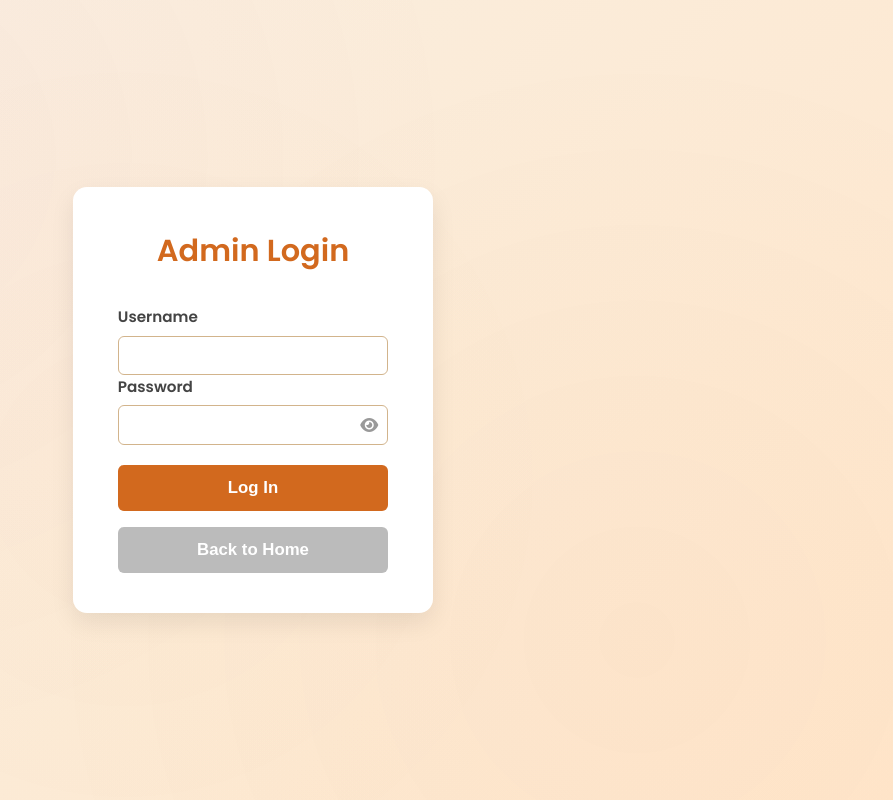
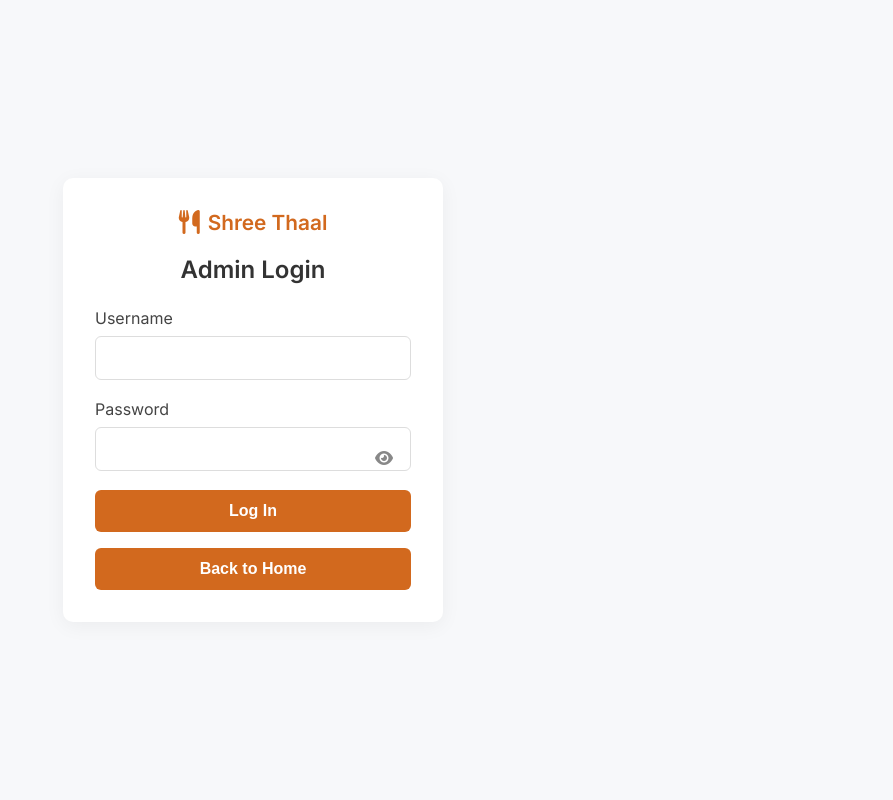
Before and after one commit to VinayakKhandelwal07/Shree_Thaal, a FastAPI app: page /admin/login in a window 1280 px wide. Shown: the whole page, without its empty margins (387-1280 px from the left). Run offline with FastAPI, Linux system fonts and the light colour scheme; parts of the project's set-up code (start-up, migrations or seed data) failed here and were passed over.

Commit message:
Update admin_login.html

```diff
--- a/frontend/templates/admin_login.html
+++ b/frontend/templates/admin_login.html
@@ -5,55 +5,77 @@
   <meta name="viewport" content="width=device-width, initial-scale=1" />
   <title>Admin Login - Shree Thaal</title>
 
-  <!-- Fonts & Icons -->
-  <link href="https://fonts.googleapis.com/css2?family=Poppins:wght@400;600&display=swap" rel="stylesheet" />
-  <link rel="stylesheet" href="/static/styles.css" />
+   <!-- Fonts & Icons -->
+  <link href="https://fonts.googleapis.com/css2?family=Inter:wght@400;600&display=swap" rel="stylesheet" />
   <link rel="stylesheet" href="https://cdnjs.cloudflare.com/ajax/libs/font-awesome/6.5.0/css/all.min.css" integrity="sha512-F1qwZTJpuVxBCLYxAjUZwHv+grYkXX2eIcxv7p7eb2cFi0M+X+9ozk3dcmiVxybOE4ynI+5ZLx5jvEYfN2xApQ==" crossorigin="anonymous" referrerpolicy="no-referrer" />
 
   <style>
+    * {
+      box-sizing: border-box;
+    }
+
     body {
+      margin: 0;
+      padding: 0;
+      font-family: 'Inter', sans-serif;
+      background-color: #f7f8fa;
       display: flex;
       justify-content: center;
       align-items: center;
       height: 100vh;
-      background: linear-gradient(135deg, #f8f0e3, #ffe6cc);
-      font-family: 'Poppins', sans-serif;
-      margin: 0;
     }
 
     .login-container {
-      background: #fff;
-      padding: 2.5rem 2.8rem;
-      border-radius: 14px;
-      box-shadow: 0 10px 25px rgba(0, 0, 0, 0.08);
-      width: 360px;
-      max-width: 90%;
-      text-align: center;
+      background-color: #ffffff;
+      padding: 2rem;
+      border-radius: 10px;
+      box-shadow: 0 4px 20px rgba(0, 0, 0, 0.05);
+      width: 100%;
+      max-width: 380px;
     }
 
-    h2 {
+    .brand {
+      display: flex;
+      align-items: center;
+      justify-content: center;
+      margin-bottom: 1.2rem;
+    }
+
+    .brand i {
+      font-size: 1.5rem;
       color: #d2691e;
-      font-size: 1.9rem;
-      margin-bottom: 1.8rem;
+      margin-right: 0.5rem;
+    }
+
+    .brand span {
+      font-size: 1.3rem;
+      font-weight: 600;
+      color: #d2691e;
+    }
+
+    .login-container h2 {
+      text-align: center;
+      margin-bottom: 1.5rem;
+      font-weight: 600;
+      color: #333;
     }
 
     label {
       display: block;
-      text-align: left;
-      margin-bottom: 0.4rem;
-      font-weight: 600;
+      margin-bottom: 0.5rem;
+      font-weight: 500;
       color: #444;
-      font-size: 0.95rem;
     }
 
     input[type="text"],
-    .password-wrapper input[type="password"] {
+    input[type="password"] {
       width: 100%;
-      padding: 0.6rem 2.5rem 0.6rem 0.75rem;
-      border: 1.5px solid #d2b48c;
+      padding: 0.75rem;
+      margin-bottom: 1.2rem;
+      border: 1px solid #ddd;
       border-radius: 6px;
       font-size: 1rem;
-      box-sizing: border-box;
+      transition: border-color 0.3s ease;
     }
 
     input:focus {
@@ -63,61 +85,66 @@
 
     .password-wrapper {
       position: relative;
-      margin-bottom: 1.3rem;
     }
 
-    .password-wrapper i {
+    .toggle-password {
       position: absolute;
-      right: 10px;
+      right: 12px;
       top: 50%;
       transform: translateY(-50%);
-      color: #999;
+      background: none;
+      border: none;
+      color: #888;
+      font-size: 1rem;
       cursor: pointer;
-      transition: color 0.3s;
     }
 
-    .password-wrapper i:hover {
+    .toggle-password:hover {
       color: #d2691e;
-    }
-
-    button {
-      width: 100%;
-      background-color: #d2691e;
-      border: none;
-      padding: 0.8rem;
-      color: white;
-      font-weight: 600;
-      font-size: 1.05rem;
-      border-radius: 6px;
-      cursor: pointer;
-      transition: background-color 0.3s ease, transform 0.2s;
-    }
-
-    button:hover {
-      background-color: #b35400;
-      transform: translateY(-1px);
-    }
-
-    .back-button {
-      background-color: #bbb;
-      margin-top: 1rem;
-    }
-
-    .back-button:hover {
-      background-color: #999;
     }
 
     .error-msg {
       color: #e63946;
       font-size: 0.9rem;
+      text-align: center;
       margin-bottom: 1rem;
-      text-align: center;
-      font-weight: 500;
+    }
+
+    button[type="submit"] {
+      width: 100%;
+      padding: 0.75rem;
+      background-color: #d2691e;
+      border: none;
+      border-radius: 6px;
+      color: white;
+      font-size: 1rem;
+      font-weight: 600;
+      cursor: pointer;
+      transition: background-color 0.3s ease;
+    }
+
+    button[type="submit"]:hover {
+      background-color: #b35400;
+    }
+
+    .back-button {
+      margin-top: 1rem;
+      background-color: #eee;
+      color: #333;
+    }
+
+    .back-button:hover {
+      background-color: #ddd;
     }
   </style>
 </head>
 <body>
   <div class="login-container">
+    <div class="brand">
+      <i class="fa-solid fa-utensils"></i>
+      <span>Shree Thaal</span>
+    </div>
+
     <h2>Admin Login</h2>
 
     {% if error %}
@@ -131,7 +158,9 @@
       <label for="password">Password</label>
       <div class="password-wrapper">
         <input id="password" name="password" type="password" required autocomplete="current-password" />
-        <i class="fa-solid fa-eye" id="toggle-password" aria-label="Toggle password visibility" tabindex="0"></i>
+        <button type="button" class="toggle-password" aria-label="Toggle password visibility">
+          <i class="fa-solid fa-eye" id="eye-icon"></i>
+        </button>
       </div>
 
       <button type="submit">Log In</button>
@@ -143,14 +172,15 @@
   </div>
 
   <script>
-    const togglePassword = document.getElementById("toggle-password");
+    const toggleBtn = document.querySelector(".toggle-password");
     const passwordInput = document.getElementById("password");
+    const eyeIcon = document.getElementById("eye-icon");
 
-    togglePassword.addEventListener("click", () => {
-      const isHidden = passwordInput.type === "password";
-      passwordInput.type = isHidden ? "text" : "password";
-      togglePassword.classList.toggle("fa-eye");
-      togglePassword.classList.toggle("fa-eye-slash");
+    toggleBtn.addEventListener("click", () => {
+      const isPassword = passwordInput.type === "password";
+      passwordInput.type = isPassword ? "text" : "password";
+      eyeIcon.classList.toggle("fa-eye");
+      eyeIcon.classList.toggle("fa-eye-slash");
     });
   </script>
 </body>
```
